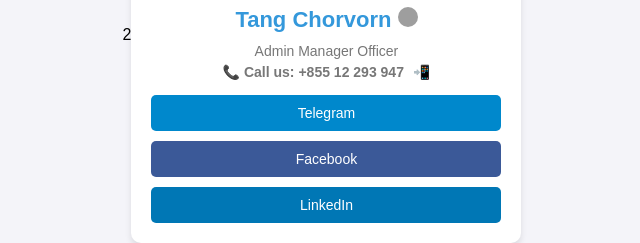
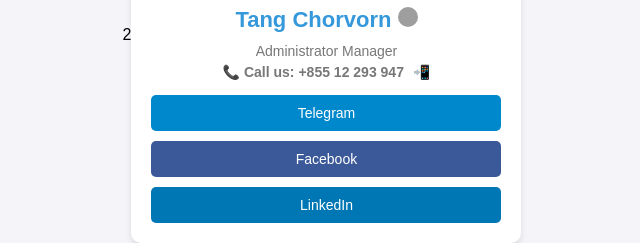
Before and after one commit to SornVichea/tangchorvon, a plain HTML site: page index.html in a window 1280 px wide. Shown: the part 365-608 px from the top of the page, 318-958 px from the left. Drawn offline with Linux system fonts and the light colour scheme; grey boxes are pictures that could not be loaded.

Commit message:
Update index.html
Edit position admin to administrator Manager

```diff
--- a/index.html
+++ b/index.html
@@ -108,7 +108,7 @@
                 <img src="https://img.icons8.com/fluency/48/000000/verified-badge.png" alt="Verified">
             </a>
         </h2>
-        <p>Admin Manager Officer</p>
+        <p>Administrator Manager </p>
         <p class="phone">
             📞 Call us: +855 12 293 947
             <span class="emoji">📲</span>
```
